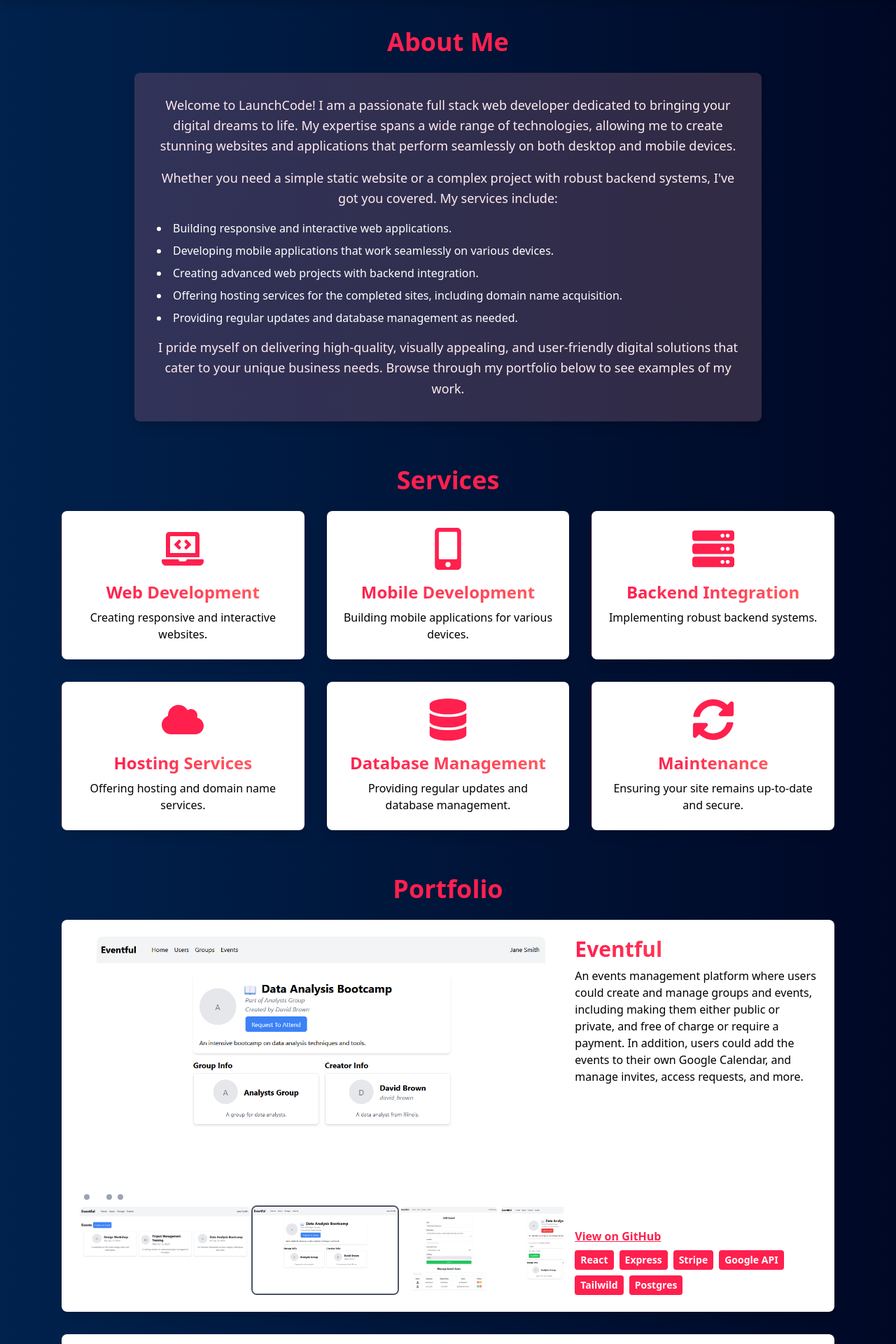
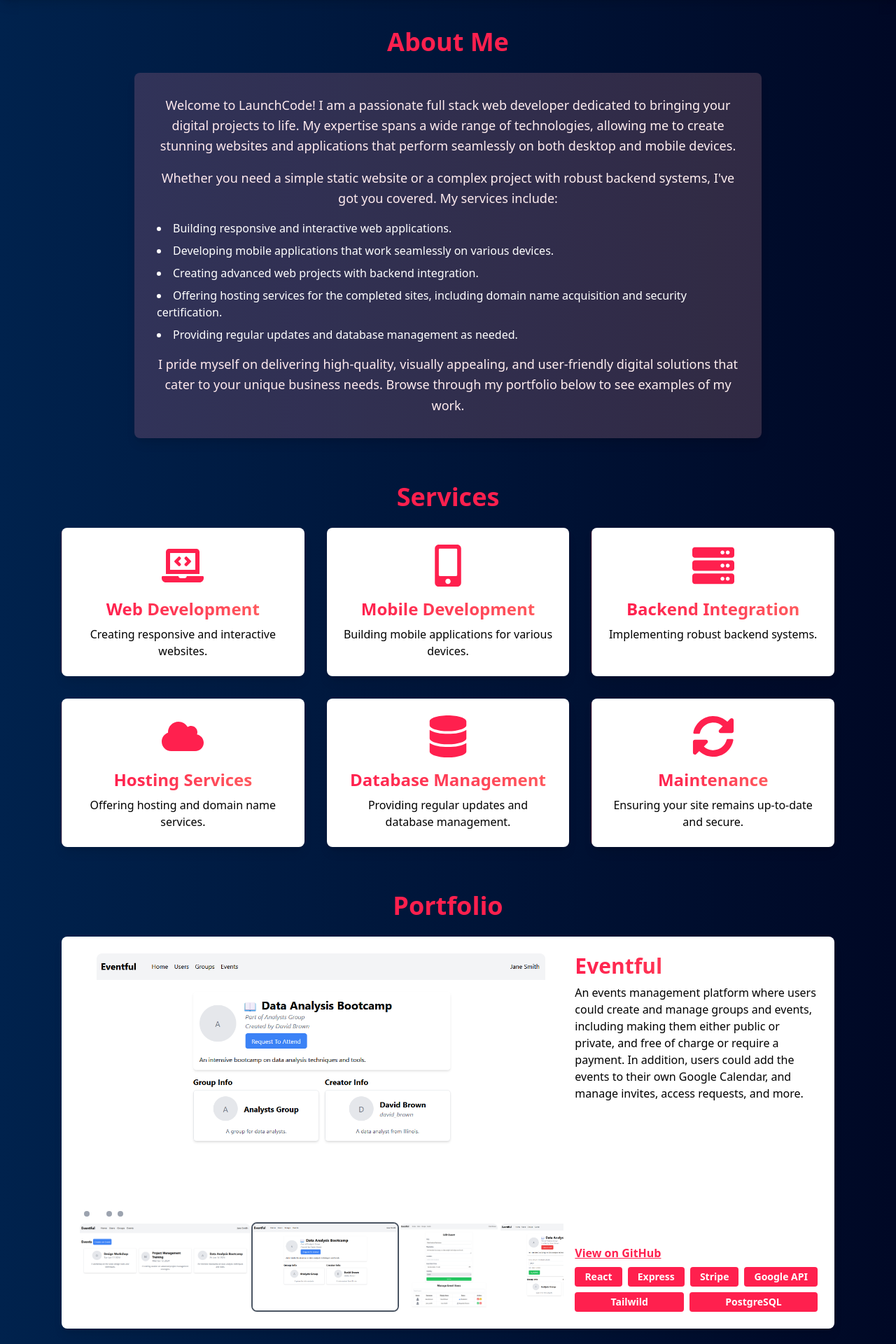
Before and after one commit to Howling-Techie/LaunchCode, a React (Vite) app: page / in a window 1280 px wide. Shown: the part 160-2080 px from the top of the page at 70% size. Built offline with nearby package versions, Linux system fonts and the light colour scheme.

Commit message:
Changed some text, slightly altered formatting of tech labels.

```diff
--- a/src/App.tsx
+++ b/src/App.tsx
@@ -76,20 +76,20 @@ function App() {
         {
             title: "Eventful",
             description: "An events management platform where users could create and manage groups and events, including making them either public or private, and free of charge or require a payment. In addition, users could add the events to their own Google Calendar, and manage invites, access requests, and more.",
-            techStack: ["React", "Express", "Stripe", "Google API", "Tailwild", "Postgres"],
+            techStack: ["React", "Express", "Stripe", "Google API", "Tailwild", "PostgreSQL"],
             images: ["assets/eventful/01.png", "assets/eventful/02.png", "assets/eventful/03.png", "assets/eventful/04.png"],
             github: "https://github.com/Howling-Techie/events-platform-fe"
         },
         {
             title: "Materialize",
             description: "Materialize is a site dedicated to helping Discord Servers organise movie nights. Users can log in via Discord, register their server, and create movie nights. Other members of the server can then log in, submit movies that they'd like to watch on the night, and then finally cast their votes in a ranked ordering system to select what film they'd like to see.",
-            techStack: ["React", "Express", "Discord Auth", "TMDB API", "Tailwild", "Postgres"],
+            techStack: ["React", "Express", "Discord Auth", "TMDB API", "Tailwild", "PostgreSQL"],
             images: ["assets/materialize/01.png", "assets/materialize/02.png", "assets/materialize/03.png"]
         },
         {
             title: "InventorEEE",
             description: "InventorEEE was a management platform for a company that specialises in handling e-waste. They needed a service that would allow them to manage clients and their e-waste collection requests, assigning dates and drivers to the created collections. Once the orders have arrived at the facility, their progress could be tracked by applying the generated barcodes to each item which could be used to quickly look up the item and update its status, including the options to rename items, add notes, and upload data destruction certificates.",
-            techStack: ["React", "Express", "Tailwild", "Postgres"],
+            techStack: ["React", "Express", "Tailwild", "PostgreSQL"],
             images: ["assets/inventoreee/01.png", "assets/inventoreee/02.png", "assets/inventoreee/03.png"]
         },
     ];
@@ -123,7 +123,7 @@ function App() {
                             className="absolute top-0 left-0 w-full h-full bg-gradient-to-r from-[#FF204E] to-[#FF5A5E] opacity-10 rounded-lg pointer-events-none"></div>
                         <p className="text-lg leading-relaxed">
                             Welcome to LaunchCode! I am a passionate full stack web developer dedicated to bringing your
-                            digital dreams to life. My expertise spans a wide range of technologies, allowing me to
+                            digital projects to life. My expertise spans a wide range of technologies, allowing me to
                             create stunning websites and applications that perform seamlessly on both desktop and mobile
                             devices.
                         </p>
@@ -142,7 +142,8 @@ function App() {
                                 advanced web projects with backend integration.
                             </li>
                             <li className="transition duration-500 transform hover:translate-x-2 group-hover:opacity-50 hover:!opacity-100">Offering
-                                hosting services for the completed sites, including domain name acquisition.
+                                hosting services for the completed sites, including domain name acquisition and security
+                                certification.
                             </li>
                             <li className="transition duration-500 transform hover:translate-x-2 group-hover:opacity-50 hover:!opacity-100">Providing
                                 regular updates and database management as needed.
@@ -212,10 +213,10 @@ function App() {
                                                    className="text-[#FF204E] font-semibold underline mt-4">View on
                                                     GitHub</a>
                                             )}
-                                            <div className="flex flex-wrap gap-2 mt-2">
+                                            <div className="flex flex-wrap gap-2 mt-2 items-center">
                                                 {project.techStack.map((tech, idx) => (
-                                                    <span key={idx}
-                                                          className="px-2 py-1 bg-[#FF204E] text-white text-sm font-semibold rounded">{tech}</span>
+                                                    <div key={idx}
+                                                         className="flex flex-grow justify-center px-2 py-1 bg-[#FF204E] text-white text-sm font-semibold rounded">{tech}</div>
                                                 ))}
                                             </div>
                                         </div>
@@ -230,10 +231,10 @@ function App() {
                     <div
                         className="flex flex-wrap justify-center gap-8 p-8 bg-gradient-to-r from-[#FF204E] to-[#FF5A5E] rounded-lg shadow-2xl">
                         {[
-                            {icon: FaTwitter, title: "Twitter", url: "https://twitter.com/yourusername"},
-                            {icon: FaEnvelope, title: "Email", url: "mailto:yourname@example.com"},
-                            {icon: FaGithub, title: "GitHub", url: "https://github.com/yourgithub"},
-                            {icon: FaLinkedin, title: "LinkedIn", url: "https://linkedin.com/in/yourlinkedin"},
+                            {icon: FaTwitter, title: "Twitter", url: "https://twitter.com/"},
+                            {icon: FaEnvelope, title: "Email", url: "mailto:contact@domain.com"},
+                            {icon: FaGithub, title: "GitHub", url: "https://github.com/howling-techie"},
+                            {icon: FaLinkedin, title: "LinkedIn", url: "https://linkedin.com/"},
                         ].map((contact, index) => (
                             <a key={index} href={contact.url} target="_blank" rel="noopener noreferrer"
                                className="group contact-item bg-white text-black p-6 rounded-lg shadow-lg hover:shadow-inner transform transition duration-500 flex flex-col items-center w-48 h-auto hover:bg-[#00224D] hover:text-white"
```
